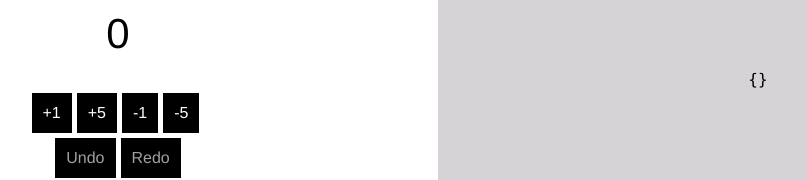
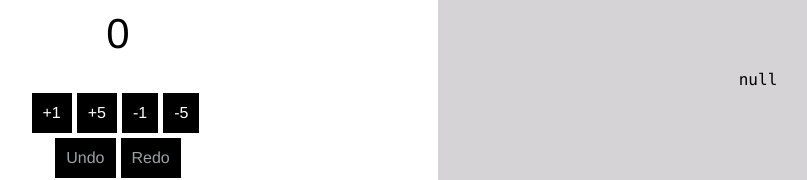
Before and after one commit to DevMountain/react-5-mini, a React (Create React App) app: page / in a window 1280 px wide. Shown: the part 321-501 px from the top of the page, without its empty margins (202-1009 px from the left). Built offline with nearby package versions, Linux system fonts and the light colour scheme.

Commit message:
update README instructions, update README solution snippets

```diff
--- a/src/Counter.js
+++ b/src/Counter.js
@@ -1,6 +1,9 @@
 import React, { Component } from 'react';
 
 class Counter extends Component {
+  constructor(props) {
+    super(props);
+  }
   render() {
     return (
       <div className="app">
@@ -49,7 +52,7 @@ class Counter extends Component {
           </div>
         </section>
         <section className="state">
-          <pre>{JSON.stringify(this.props, null, 2)}</pre>
+          <pre>{JSON.stringify(this.state, null, 2)}</pre>
         </section>
       </div>
     );
```
Also changed, not shown: src/ducks/counter.js (added), 1 other file (tests, documents, lock files or other folders).
